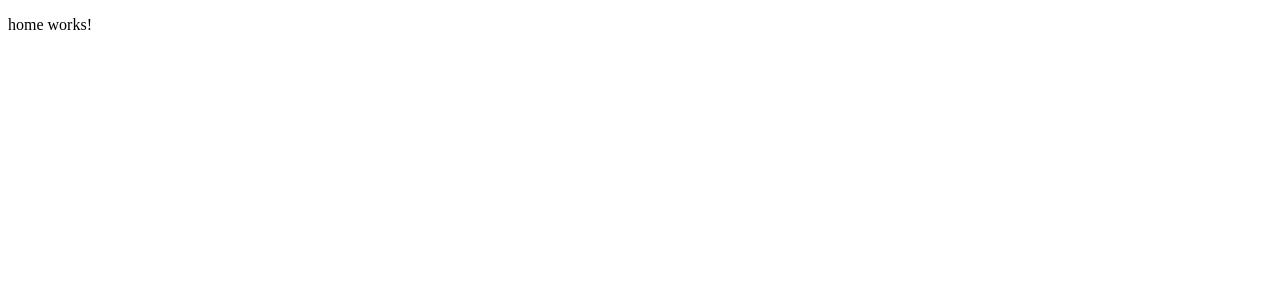
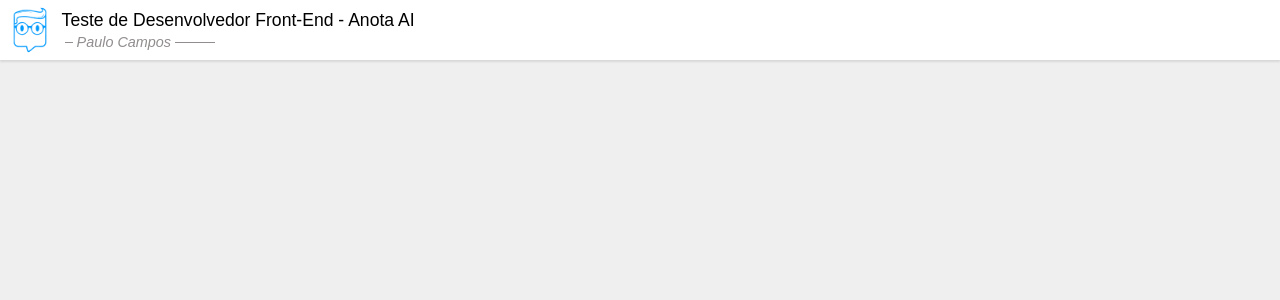
Before and after one commit to paulo-campos/test_anota-ai, an Angular app: page /home in a window 1280 px wide. Shown: the top 300 px of the page. Built offline with nearby package versions, Linux system fonts and the light colour scheme.

Commit message:
feat: adding header component

```diff
--- /dev/null
+++ b/src/app/components/header/header.component.html
@@ -0,0 +1,15 @@
+<header class="header">
+  <a href="#">
+    <img
+      class="header__logo"
+      [src]="logoSrc"
+      [alt]="logoAlt"
+    />
+  </a>
+  <div class="header__texts">
+    <h1 class="header__title">{{ title }}</h1>
+    <p class="header__description">
+      <i>{{ description }}</i>
+    </p>
+  </div>
+</header>
--- /dev/null
+++ b/src/app/components/header/header.component.scss
@@ -0,0 +1,51 @@
+.header {
+  background-color: white;
+  height: 60px;
+  padding: 0.30em;
+  box-shadow: 0 2px 2px rgba(black, 0.1);
+  display: flex;
+
+  &__logo {
+    width: auto;
+    height: 100%;
+  }
+
+  &__texts {
+    padding: 0.3em 0.4em;
+  }
+
+  &__title {
+    font-size: 1.10em;
+  }
+
+  &__description {
+    $color: #918E8D;
+
+    font-size: 0.90em;
+    color: $color;
+    padding-left: 12px;
+    padding-right: 4px;
+    margin: 3px;
+    float: left;
+    position: relative;
+
+    &:before,
+    &:after {
+      content: '';
+      background-color: $color;
+      height: 1px;
+      position: absolute;
+      top: 50%;
+    }
+
+    &:before {
+      width: 8px;
+      left: 0;
+    }
+
+    &:after {
+      width: 40px;
+      left: 100%;
+    }
+  }
+}
--- a/src/app/views/home/home.component.html
+++ b/src/app/views/home/home.component.html
@@ -1 +1,8 @@
-<p>home works!</p>
+<div class="home">
+  <app-header
+    logoSrc="./assets/logo.png"
+    logoAlt="Logotipo do Anota AI"
+    title="Teste de Desenvolvedor Front-End - Anota AI"
+    description="Paulo Campos"
+  />
+</div>
--- a/src/app/views/home/home.component.scss
+++ b/src/app/views/home/home.component.scss
@@ -0,0 +1,5 @@
+.home {
+  background: #EFEFEF;
+  height: 100vh;
+  display: block;
+}
--- a/src/styles.scss
+++ b/src/styles.scss
@@ -1 +1,15 @@
 /* You can add global styles to this file, and also import other style files */
+* {
+  font-family: Arial, Helvetica, sans-serif;
+  margin: 0;
+  box-sizing: border-box;
+}
+
+h1, h2, h3, h4, h5, h6 {
+  font-weight: normal;
+}
+
+img {
+  display: block;
+  max-width: 100%;
+}
```
Also changed, not shown: src/app/components/header/header.component.ts (added, +17 -0 lines), src/app/views/home/home.component.ts (+7 -1 lines), 1 other file (tests, documents, lock files or other folders).
